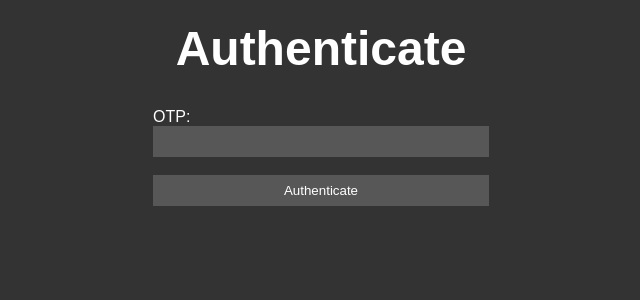
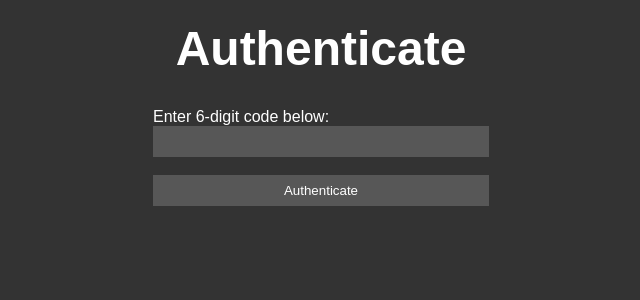
Before and after one commit to kocpeel/authentication_app, a Flask app: template templates/authenticate.html in a window 1280 px wide. Shown: the part 311-611 px from the top of the page, without its empty margins (327-967 px from the left). Run offline with Flask 3, Linux system fonts and the light colour scheme; the template is opened without the code that fills it, so the values that code supplies are empty.

Commit message:
Update authenticate.html

```diff
--- a/templates/authenticate.html
+++ b/templates/authenticate.html
@@ -8,7 +8,7 @@
   <body>
     <h1>Authenticate</h1>
     <form action="/authenticate" method="post">
-      <label for="otp">OTP:</label>
+      <label for="otp">Enter 6-digit code below:</label>
       <input type="text" id="otp" name="otp" required />
       <br />
       <input class="submit" type="submit" value="Authenticate" />
```
